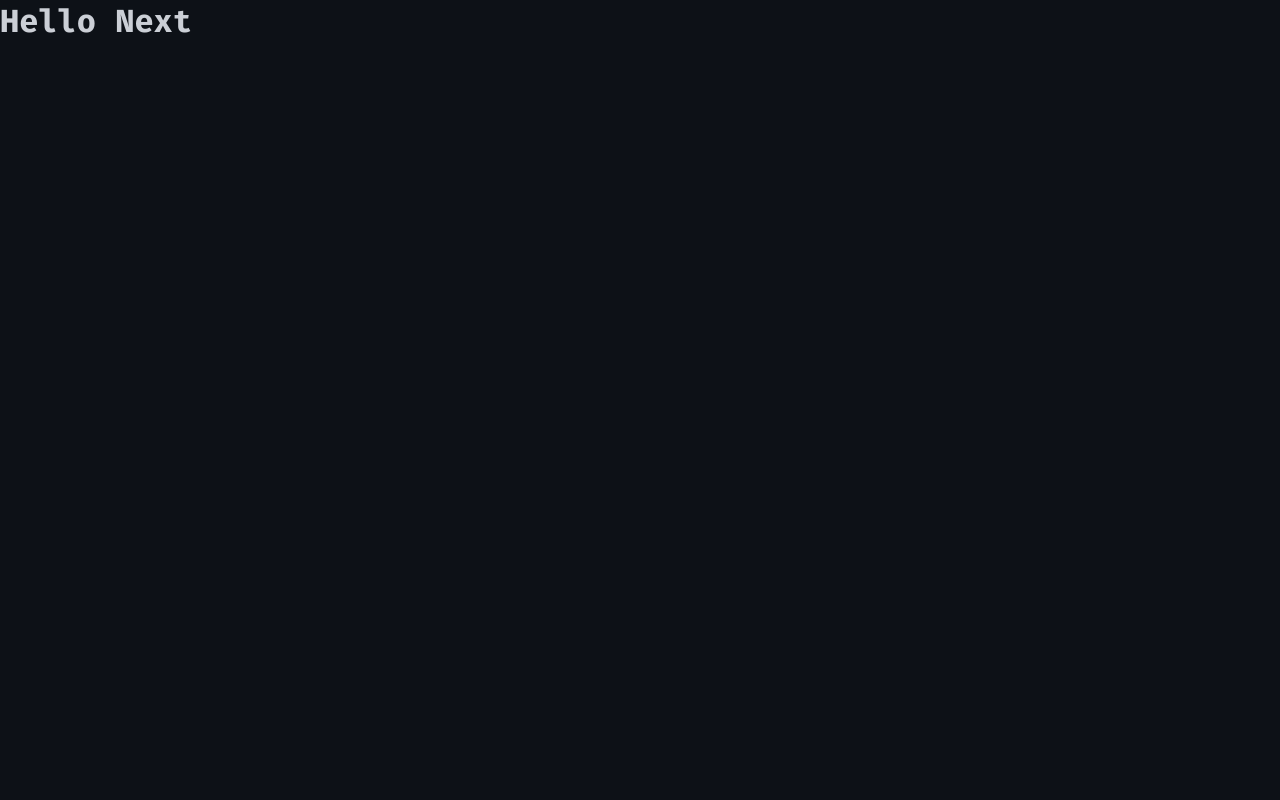
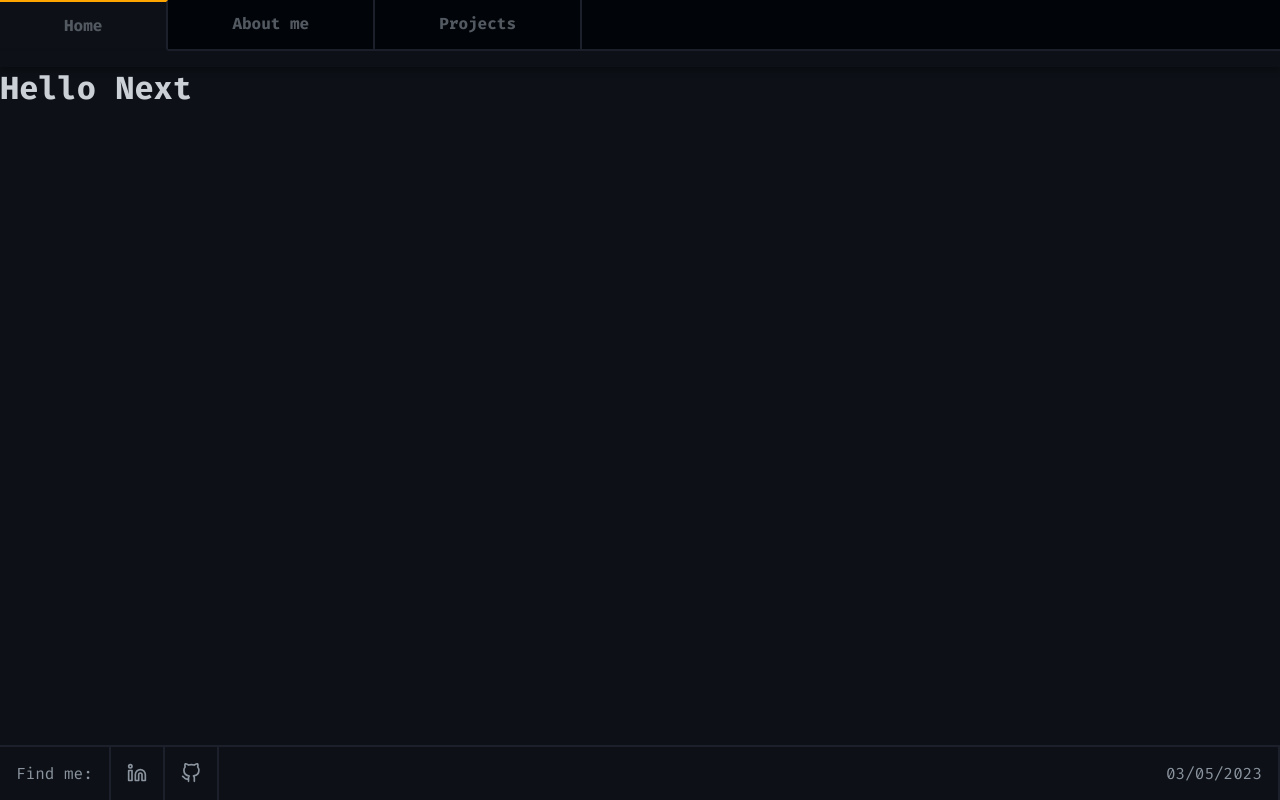
Before and after one commit to VitorHugoAntunes/My_Portfolio, a Next.js app: page / in a window 1280 px wide. Built offline with nearby package versions, Linux system fonts and the light colour scheme.

Commit message:
Added Header and Footer components

```diff
--- /dev/null
+++ b/src/components/Footer/index.tsx
@@ -0,0 +1,23 @@
+import Link from "next/link";
+import { FooterContainer } from "./styles";
+
+import { FiLinkedin, FiGithub } from 'react-icons/fi'
+
+export default function Footer() {
+    return (
+        <FooterContainer>
+            <div>
+                <span>Find me:</span>
+            </div>
+            <Link href={"/"}>
+                <FiLinkedin size={20} />
+            </Link>
+            <Link href={"/"}>
+                <FiGithub size={20} />
+            </Link>
+            <div>
+                <span>03/05/2023</span>
+            </div>
+        </FooterContainer>
+    )
+}
--- /dev/null
+++ b/src/components/Footer/styles.ts
@@ -0,0 +1,32 @@
+import { styled } from "@stitches/react";
+
+export const FooterContainer = styled('div', {
+    position: "absolute",
+    width: "100%",
+    display: "flex",
+    flexDirection: "row",
+    bottom: 0,
+
+    span: {
+        color: "$icon"
+    },
+
+    "> a, > div": {
+        display: "flex",
+        padding: "1rem",
+        border: "2px solid $border",
+        borderWidth: "2px 2px 0 0"
+    },
+
+    "a": {
+        svg: {
+            color: "$icon"
+        }
+    },
+
+    "div:last-child": {
+        flex: 1,
+        display: "flex",
+        justifyContent: "end",
+    }
+})
--- /dev/null
+++ b/src/components/Header/index.tsx
@@ -0,0 +1,28 @@
+import Link from "next/link";
+import { HeaderContainer } from "./styles";
+
+export default function Header() {
+    return (
+        <HeaderContainer>
+            <div className="navigationDiv">
+                <Link href={'/'} className="selected">
+                    <div>
+                        <span>Home</span>
+                    </div>
+                </Link>
+                <Link href={'/'}>
+                    <div>
+                        <span>About me</span>
+                    </div>
+                </Link>
+                <Link href={'/'}>
+                    <div>
+                        <span>Projects</span>
+                    </div>
+                </Link>
+                <div />
+            </div>
+            <div className="borderDiv"></div>
+        </HeaderContainer>
+    )
+}
--- /dev/null
+++ b/src/components/Header/styles.ts
@@ -0,0 +1,49 @@
+import { styled } from "@stitches/react";
+
+export const HeaderContainer = styled('div', {
+    width: "100%",
+    display: "flex",
+    flexDirection: "column",
+
+    ".navigationDiv": {
+        display: "flex",
+        background: "$darkBackground",
+
+        "> a": {
+            textDecoration: "none",
+            background: "$darkBackground",
+            padding: "0.8rem 4rem",
+            transition: "0.2s",
+            border: "2px solid $border",
+            borderWidth: "0 2px 2px 0",
+
+            "div span": {
+                color: "$text",
+                fontWeight: "bold"
+            },
+
+            "&:not(.selected):hover": {
+                borderTopColor: "$border",
+                background: "$background",
+            }
+        },
+
+        ".selected": {
+            borderTop: "2px solid orange",
+            borderBottomColor: "$background",
+            background: "$background"
+        },
+
+        "> div": {
+            flex: 1,
+            border: "2px solid $border",
+            borderWidth: "0 0 2px 0"
+        }
+    },
+
+    ".borderDiv": {
+        height: "1rem",
+        background: "$background",
+        boxShadow: "0px 4px 6px 0px rgba(0, 0, 0, 0.3);"
+    }
+})
--- a/src/pages/_app.tsx
+++ b/src/pages/_app.tsx
@@ -1,8 +1,16 @@
+import Footer from '@/components/Footer';
+import Header from '@/components/Header';
 import { globalStyles } from '@/styles/globals'
 import type { AppProps } from 'next/app'
 
 globalStyles();
 
 export default function App({ Component, pageProps }: AppProps) {
-  return <Component {...pageProps} />
+  return (
+    <>
+      <Header />
+      <Component {...pageProps} />
+      <Footer />
+    </>
+  )
 }
--- a/src/pages/index.tsx
+++ b/src/pages/index.tsx
@@ -1,7 +1,9 @@
+import { HomeContainer } from "@/styles/pages/home";
+
 export default function Home() {
   return (
-    <>
+    <HomeContainer>
       <h1>Hello Next</h1>
-    </>
+    </HomeContainer>
   )
 }
--- /dev/null
+++ b/src/styles/pages/home.ts
@@ -0,0 +1,6 @@
+import { styled } from "@stitches/react";
+
+export const HomeContainer = styled('div', {
+    width: "100%",
+    height: "100%",
+})
--- a/src/styles/styles.ts
+++ b/src/styles/styles.ts
@@ -16,6 +16,7 @@ export const {
 
             background: '#0D1117',
             darkBackground: '#010409',
+            border: "#1C202A",
             icon: "#8B949E",
             text: '#535961',
             title: '#CBCFD6',
```
